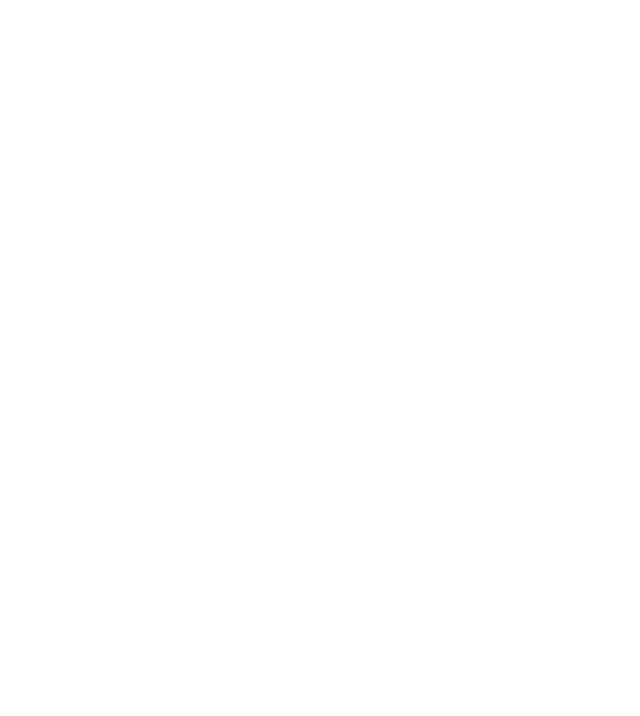
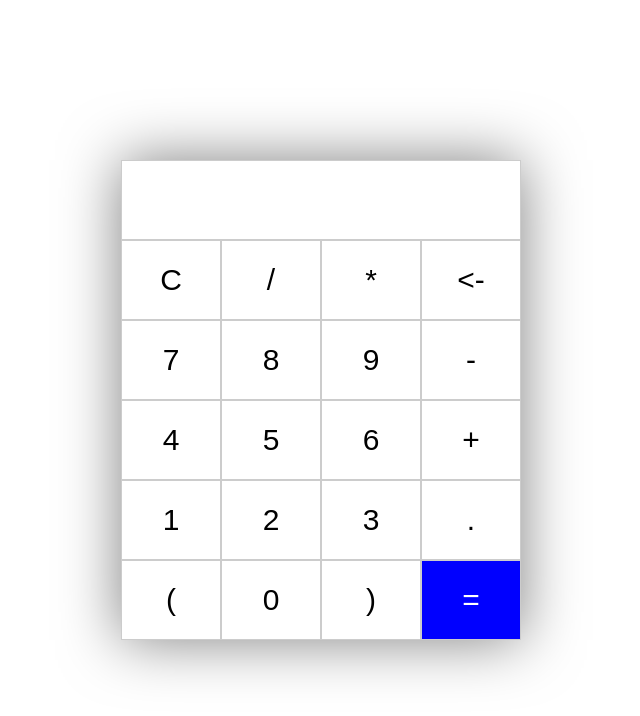
Before and after one commit to acciojob/calculator-Jyoti190512, a website: page main.html in a window 1280 px wide. Shown: the whole page, without its empty margins (319-959 px from the left). Drawn offline with Linux system fonts and the light colour scheme.

Commit message:
created a submission

```diff
--- a/main.html
+++ b/main.html
@@ -8,6 +8,34 @@
 
 <body>
 	<!-- the entire body must be written by student -->
+	<div class="calculator">
+			<input type="text" id="input" readonly>
+
+	<div class="buttons">
+	<button id="clr">C</button>
+		<button id="divide">/</button>
+		<button id="multiply">*</button>
+		<button id="clear"><-</button>
+	<button id="block7">7</button>
+	<button id="block8">8</button>
+	<button id="block9">9</button>
+		<button id="minus">-</button>
+	<button id="block4">4</button>
+	<button id="block5">5</button>
+	<button id="block6">6</button>
+		<button id="plus">+</button>
+	<button id="block1">1</button>
+	<button id="block2">2</button>
+	<button id="block3">3</button>
+		<button id="dot">.</button>
+		<button>(</button>
+	<button id="block0">0</button>
+		<button>)</button>
+		<button id="ans">=</button>
+	</div>
+
+
+	</div>
     <script type="text/javascript" src="./script.js">
 </script>
 
--- a/script.js
+++ b/script.js
@@ -1 +1,38 @@
-//your code here
+document.addEventListener('DOMContentLoaded', function () {
+  const input = document.getElementById('input');
+  const clearButton = document.getElementById('clr');
+  const equalsButton = document.getElementById('ans');
+
+  // Function to clear the input field
+  clearButton.addEventListener('click', function () {
+    input.value = '';
+  });
+
+  // Function to evaluate the expression when equals button is clicked
+  equalsButton.addEventListener('click', function () {
+    const expression = input.value;
+    const result = evaluateExpression(expression);
+    if (result !== null) {
+      input.value = result;
+    } else {
+      input.value = 'Error';
+    }
+  });
+
+  // Function to handle button clicks and update input value
+  document.querySelectorAll('.buttons button').forEach(button => {
+    button.addEventListener('click', function () {
+      const buttonText = this.textContent;
+      input.value += buttonText;
+    });
+  });
+
+  // Function to evaluate the expression and return the result
+  function evaluateExpression(expression) {
+    try {
+      return eval(expression);
+    } catch (error) {
+      return null;
+    }
+  }
+});
--- a/styles.css
+++ b/styles.css
@@ -1,2 +1,44 @@
 
 /* Your CSS Code here. */
+body {
+  display: flex;
+  justify-content: center;
+  align-items: center;
+  height: 100vh;
+  margin: 0;
+}
+
+.calculator {
+  padding: 10px;
+  width: 400px; /* Adjust the width as needed */
+  filter: drop-shadow(0 0 30px rgba(0, 0, 0, 0.5)); /* Apply a blur shadow */
+}
+
+#input {
+  width: 100%;
+  height: 80px;
+  font-size: 30px;
+  border: 1px solid #ccc;
+  padding: 10px;
+  box-sizing: border-box; /* Include padding and border in the width */
+   /* Add some spacing between input and buttons */
+}
+
+.buttons {
+  display: grid;
+  grid-template-columns: repeat(4, 1fr);
+}
+
+button {
+  width: 100%;
+  height: 80px;
+  font-size: 30px;
+  border: 1px solid #ccc;
+  background-color: #fff;
+  cursor: pointer;
+}
+
+#ans {
+  background-color: blue;
+  color: white;
+}
```
